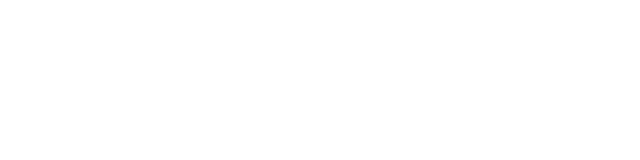
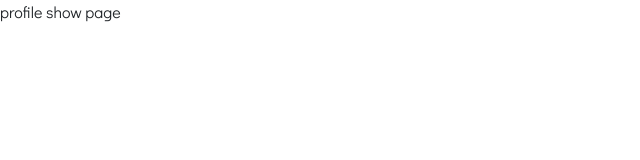
Before and after one commit to donanhnguyen/nguyenstagram, a React (Create React App) app in the folder client/: page /profileShowPage/1 in a window 1280 px wide. Before the commit this address had no page. Shown: the top 160 px of the page, without its empty margins (0-640 px from the left). Built offline with nearby package versions, Linux system fonts and the light colour scheme; a web font is replaced by a local one.

Commit message:
small adds

```diff
--- a/client/src/App.js
+++ b/client/src/App.js
@@ -6,6 +6,8 @@
 import LogIn from './Login';
 import NavBar from './NavBar';
 import MyProfile from './MyProfile';
+import PostShowPage from './PostShowPage';
+import ProfileShowPage from './ProfileShowPage';
 
 function App() {
   return (
@@ -21,6 +23,8 @@
           <Route path='/login' element={ <LogIn /> }></Route>
           <Route path='/signup' element={ <SignUp /> }></Route>
           <Route path='/myProfile' element={ <MyProfile /> }></Route>
+          <Route path='/profileShowPage/:username' element={ <ProfileShowPage /> }></Route>
+          <Route path='/postShowPage/:postId' element={ <PostShowPage /> }></Route>
 
         </Routes>
 
--- a/client/src/MyProfile.js
+++ b/client/src/MyProfile.js
@@ -1,5 +1,5 @@
 import './App.css';
-import {useState, useContext} from 'react';
+import {useState, useContext, useEffect} from 'react';
 import {Link, useNavigate} from 'react-router-dom';
 import Axios from 'axios';
 import GlobalContext from './GlobalContext';
--- /dev/null
+++ b/client/src/PostShowPage.js
@@ -0,0 +1,10 @@
+function PostShowPage () {
+
+    return (
+        <div>
+            post show page
+        </div>
+    )
+}
+
+export default PostShowPage
--- /dev/null
+++ b/client/src/ProfileShowPage.js
@@ -0,0 +1,10 @@
+function ProfileShowPage () {
+
+    return (
+        <div>
+            profile show page
+        </div>
+    )
+}
+
+export default ProfileShowPage
```
